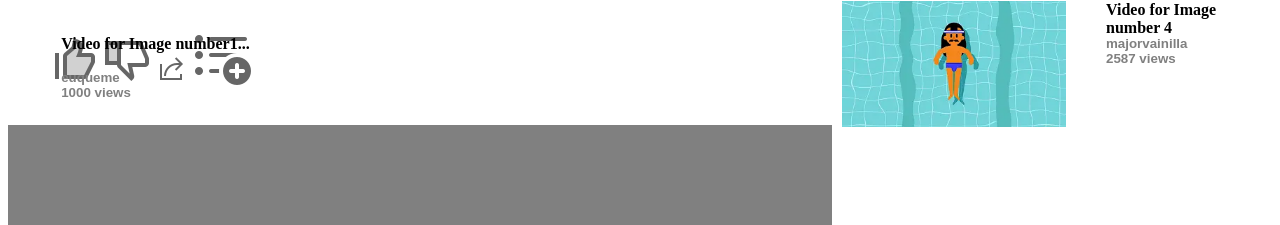
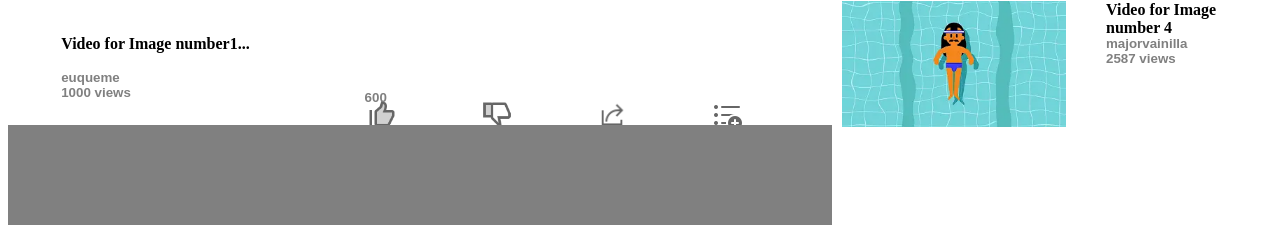
Before and after one commit to majovainilla/youtube-page, a plain HTML site: page index.html in a window 1280 px wide. Shown: the part 575-800 px from the top of the page. Drawn offline with Linux system fonts and the light colour scheme.

Commit message:
Style Coment bar Icons

```diff
--- a/index.html
+++ b/index.html
@@ -28,10 +28,13 @@
     <div id = "video-text-bar">
         <h1 id="title">Video for Image number1...</h1>
         <h3 id="description">euqueme <br> 1000 views</h3>
-        <img id = "like-button" src="img/like.png" alt="like icon">
+
+        <img class="like-button"  src="img/like.png" alt="like icon" title="I like this video">
+        <h3  class="like-button">600</h3>
+
         <img id = "dislike-button" src="img/dislike.png" alt="dislike icon">
         <img id = "share-button" src="img/share.png" alt="share icon">
-        <img id = "add-list" src="img/add-list.png" alt="add to list icon">
+        <img class = "add-list" src="img/add-list.png" alt="add to list icon">
     </div>
 
     <div id = "comments">
--- a/styles.css
+++ b/styles.css
@@ -42,6 +42,37 @@
     background-color: white;
 }
 
+.add-list{
+    height: 25%;
+    position: absolute;
+    right: 40%;
+    bottom: 0;
+    transform: translateY(-50%);
+}
+
+#share-button{
+    height: 25%;
+    position: absolute;
+    right: 50%;
+    bottom: 0;
+    transform: translateY(-50%);
+}
+
+#dislike-button{
+    height: 25%;
+    position: absolute;
+    right: 60%;
+    bottom: 0;
+    transform: translateY(-50%);
+}
+
+.like-button{
+    height: 25%;
+    position: absolute;
+    right: 70%;
+    bottom: 0;
+    transform: translateY(-50%);
+}
 
 
 #comments {
```
